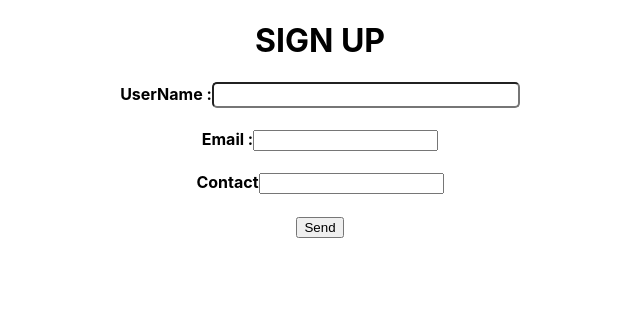
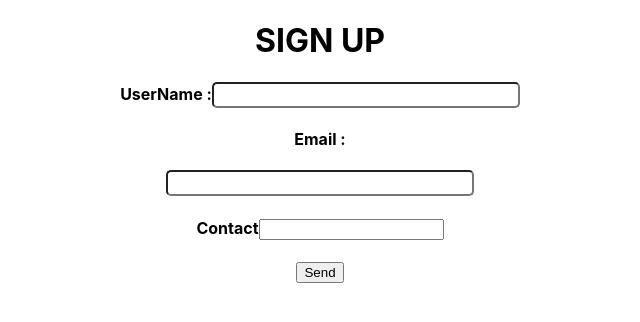
Before and after one commit to lyonsouma/React-Projects, a React (Create React App) app: page / in a window 1280 px wide. Shown: the top 322 px of the page, without its empty margins (320-960 px from the left). Built offline with nearby package versions, Linux system fonts and the light colour scheme.

Commit message:
styled the email input field

```diff
--- a/src/components/Form.js
+++ b/src/components/Form.js
@@ -37,9 +37,8 @@ class Form extends Component{
                 </div>
 
                 <div>
-                    <h4>Email :
-                    <input type="" value={this.state.userName} onChange={this.UpdateUserInput}></input>
-                    </h4>
+                    <h4>Email :</h4>
+                    <input className="box"  type="" value={this.state.userName} onChange={this.UpdateUserInput}></input>
 
                 </div>
 
```
